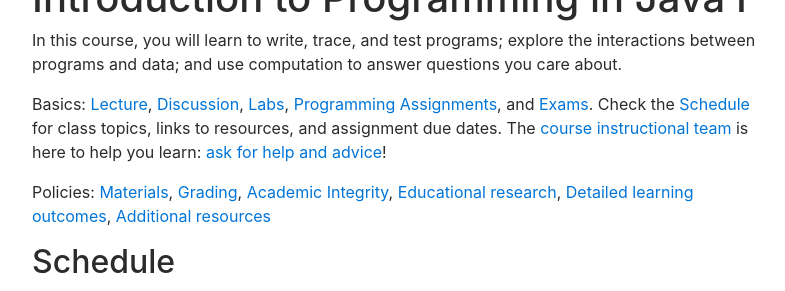
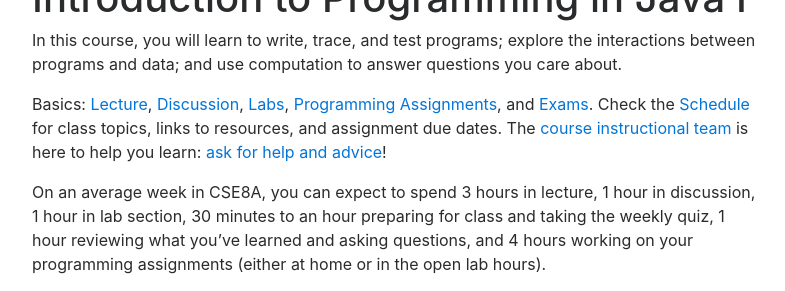
Before and after one commit to ucsd-cse8a-f18/ucsd-cse8a-f18.github.io, a Jekyll site: the page built from index.md, in a window 1280 px wide and 900 px high, scrolled down 351 px, cut to the strip 78-369 px from the top of the window. Shown: the whole strip, without its empty margins (243-1028 px from the left). Built offline with Jekyll 4.4.1, drawn with Linux system fonts in a browser that asks for light colours; nearby versions of some CDN libraries.

Commit message:
Update index.md

```diff
--- a/index.md
+++ b/index.md
@@ -12,6 +12,13 @@ questions you care about.
 
 Basics: <a href="#b:lec">Lecture</a>, <a href="#b:disc">Discussion</a>, <a href="#b:labs">Labs</a>, <a href="#pa">Programming Assignments</a>, and <a href="#b:exams">Exams</a>. Check the <a href="#schedule">Schedule</a> for class topics, links to resources, and assignment due dates.  The <a href="#staff">course instructional team</a> is here to help you learn:
 <a href="#help">ask for help and advice</a>!
+
+On an average week in CSE8A, you can expect to spend 3 hours in lecture, 1 hour in discussion,
+1 hour in lab section, 30 minutes to an hour preparing for class and taking the weekly quiz,
+1 hour reviewing what you've learned and asking questions, and 4 hours working on your
+programming assignments (either at home or in the open lab hours).
+
+
 
 Policies: <a href="#p:materials">Materials</a>, <a href="#p:grading">Grading</a>,
 <a href="#p:ai#">Academic Integrity</a>,
```
